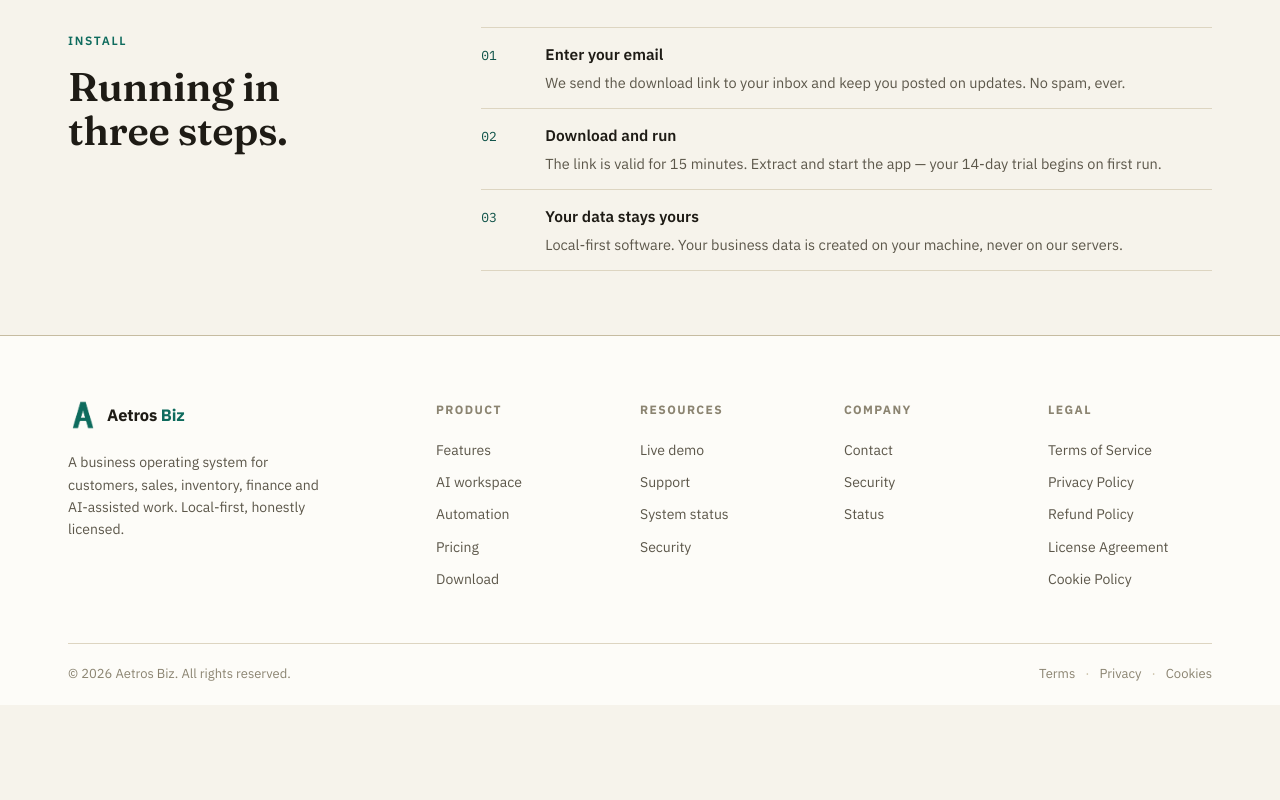
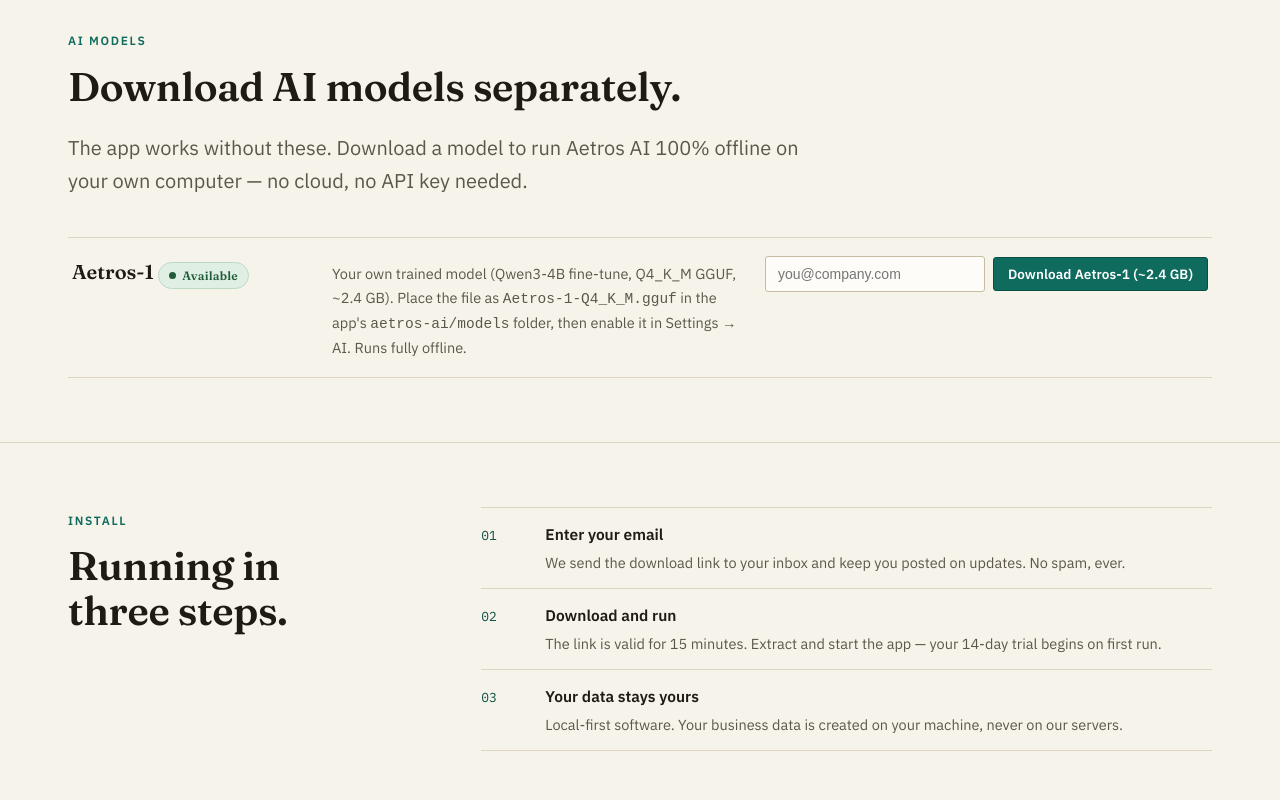
Before and after one commit to Tabi02/munimai-website, a Next.js app: page /download in a window 1280 px wide. Shown: the part 940-1740 px from the top of the page. Before the commit the page ends 1645 px from the top, so only its background shows below. Built offline with nearby package versions, Linux system fonts and the light colour scheme.

Commit message:
Add AI Models section to download page
- New 'AI Models' section with Aetros-1 weights download (~2.4GB)
- API route supports 'aetros-1' platform key
- Same email gate as app downloads

```diff
--- a/src/app/api/download/route.ts
+++ b/src/app/api/download/route.ts
@@ -12,6 +12,7 @@
   "mac-x64": "aetros-biz-0.4.5-x64.zip",
   "linux-appimage": "aetros-biz-0.4.5-x86_64.AppImage",
   "linux-deb": "aetros-biz-0.4.5-amd64.deb",
+  "aetros-1": "aetros-1/Qwen3-4B.Q4_K_M.gguf",
 };
 
 function r2() {
--- a/src/app/download/page.tsx
+++ b/src/app/download/page.tsx
@@ -112,6 +112,27 @@
 
       <section className="section-tight" style={{ borderTop: "1px solid var(--line)" }}>
         <div className="container">
+          <Reveal>
+            <SectionHead
+              eyebrow="AI Models"
+              title="Download AI models separately."
+              lede="The app works without these. Download a model to run Aetros AI 100% offline on your own computer — no cloud, no API key needed."
+            />
+          </Reveal>
+          <Reveal>
+            <div>
+              <div className="mod-row" style={{ cursor: "default" }}>
+                <span className="mod-name">Aetros-1 <Badge tone="green">Available</Badge></span>
+                <p className="mod-desc">Your own trained model (Qwen3-4B fine-tune, Q4_K_M GGUF, ~2.4 GB). Place the file as <code>Aetros-1-Q4_K_M.gguf</code> in the app&apos;s <code>aetros-ai/models</code> folder, then enable it in Settings → AI. Runs fully offline.</p>
+                <span className="mod-meta"><Gate platform="aetros-1" label="Download Aetros-1 (~2.4 GB)" /></span>
+              </div>
+            </div>
+          </Reveal>
+        </div>
+      </section>
+
+      <section className="section-tight" style={{ borderTop: "1px solid var(--line)" }}>
+        <div className="container">
           <div className="split-narrow">
             <Reveal>
               <div>
```
